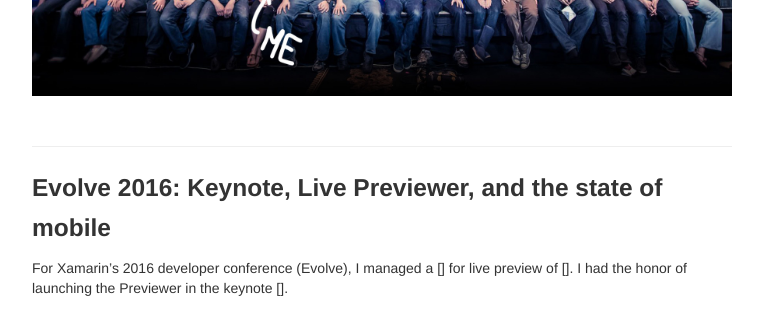
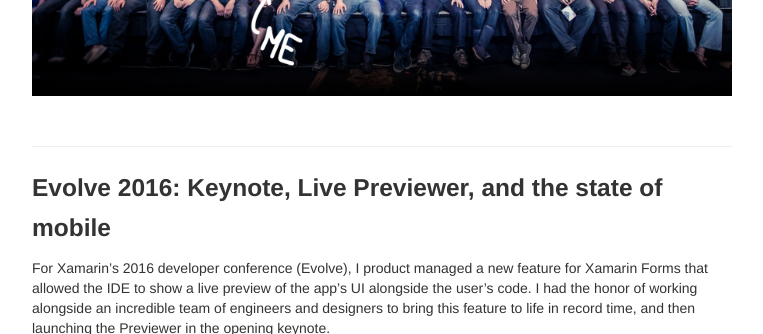
Before and after one commit to vyedin/vyedin.github.io, a Jekyll site: the page built from pages/devtools.md, in a window 1280 px wide and 900 px high, scrolled down 521 px, cut to the strip 0-334 px from the top of the window. Shown: the whole strip, without its empty margins (258-1021 px from the left). Built offline with Jekyll 4.4.1, drawn with Linux system fonts in a browser that asks for light colours.

Commit message:
Update devtools.md

```diff
--- a/pages/devtools.md
+++ b/pages/devtools.md
@@ -19,7 +19,7 @@ In 2011, I joined a new startup []. We joined Microsoft in 2016 []. Below are so
 
 ### Evolve 2016: Keynote, Live Previewer, and the state of mobile
 
-For Xamarin's 2016 developer conference (Evolve), I managed a [] for live preview of []. I had the honor of launching the Previewer in the keynote [].
+For Xamarin's 2016 developer conference (Evolve), I product managed a new feature for Xamarin Forms that allowed the IDE to show a live preview of the app's UI alongside the user's code. I had the honor of working alongside an incredible team of engineers and designers to bring this feature to life in record time, and then launching the Previewer in the opening keynote.
 
 <br/>
 
@@ -36,7 +36,7 @@ It's called "If You Build It", and you can watch it here:
 <br/>
 
 <p align="center">
-<iframe src="https://vimeo.com/album/3937948/embed" width="640" height="360" allowfullscreen frameborder="0"></iframe>
+<iframe src="https://vimeo.com/showcase/3937948/embed" width="640" height="360" allowfullscreen frameborder="0"></iframe>
 </p>
 
 <br/>
```
